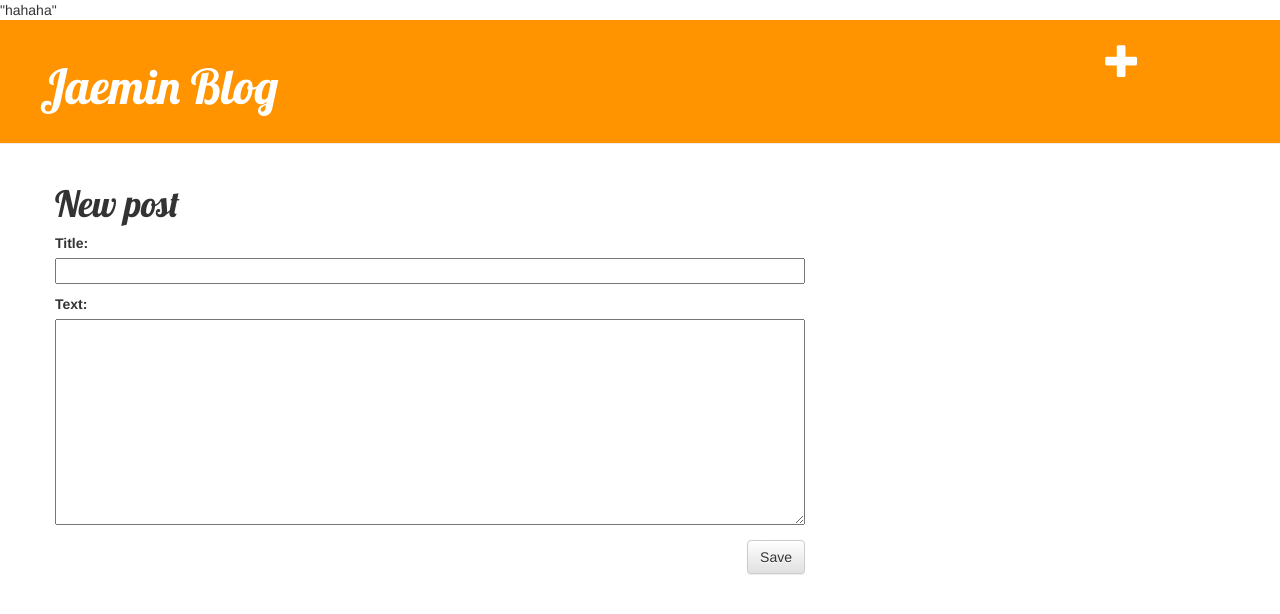
After one commit to jaeminjung/secondDjango, a Django app: page /post/new/ in a window 1280 px wide. The commit adds this page. Shown: the top 614 px of the page. Run offline with Django 3.2, Linux system fonts and the light colour scheme; the visitor is signed in with stand-in values (Sample User, id 1); some libraries are stand-ins or nearby versions.

Commit message:
worked done

```diff
--- /dev/null
+++ b/blog/forms.py
@@ -0,0 +1,8 @@
+from django import forms
+from .models import Post
+
+class PostForm(forms.ModelForm):
+
+    class Meta:
+        model = Post
+        fields = ('title', 'text')
--- /dev/null
+++ b/blog/static/css/blog.css
@@ -0,0 +1,50 @@
+.page-header {
+    background-color: #ff9400;
+    margin-top: 0;
+    padding: 20px 20px 20px 40px;
+}
+
+.page-header h1, .page-header h1 a, .page-header h1 a:visited, .page-header h1 a:active {
+    color: #ffffff;
+    font-size: 36pt;
+    text-decoration: none;
+}
+
+.content {
+    margin-left: 40px;
+}
+
+h1, h2, h3, h4 {
+    font-family: 'Lobster', cursive;
+}
+
+.date {
+    color: #828282;
+}
+
+.save {
+    float: right;
+}
+
+.post-form textarea, .post-form input {
+    width: 100%;
+}
+
+.top-menu, .top-menu:hover, .top-menu:visited {
+    color: #ffffff;
+    float: right;
+    font-size: 26pt;
+    margin-right: 20px;
+}
+
+.post {
+    margin-bottom: 70px;
+}
+
+.post h1 a, .post h1 a:visited {
+    color: #000000;
+}
+
+.glyphicon {
+    margin-right: 100px;
+}
--- /dev/null
+++ b/blog/templates/blog/base.html
@@ -0,0 +1,37 @@
+{% load staticfiles %}
+
+<!DOCTYPE html>
+<html lang="en">
+    <head>
+        <meta charset="UTF-8">
+        <title>Jaemin's Website</title>
+
+        <link href="//fonts.googleapis.com/css?family=Lobster&subset=latin,latin-ext" rel="stylesheet" type="text/css">
+        <link rel="stylesheet" href="//maxcdn.bootstrapcdn.com/bootstrap/3.2.0/css/bootstrap.min.css">
+        <link rel="stylesheet" href="//maxcdn.bootstrapcdn.com/bootstrap/3.2.0/css/bootstrap-theme.min.css">
+        <link rel="stylesheet" href="{% static 'css/blog.css' %}">
+
+    </head>
+
+    <body>
+    "hahaha"
+
+        <div class="page-header">
+            {% if user.is_authenticated %}
+            <a href="{% url 'post_new' %}" class="top-menu"><span class="glyphicon glyphicon-plus"></span></a>
+            {% endif %}
+            <h1><a href="{% url 'post_list' %}">Jaemin Blog</a></h1>
+        </div>
+
+
+        <div class="content container">
+            <div class="row">
+                <div class="col-md-8">
+                    {% block content %}
+                    {% endblock %}
+                </div>
+            </div>
+        </div>
+
+    </body>
+</html>
--- /dev/null
+++ b/blog/templates/blog/post_edit.html
@@ -0,0 +1,9 @@
+{% extends 'blog/base.html' %}
+
+{% block content %}
+    <h1>New post</h1>
+    <form method="POST" class="post-form">{% csrf_token %}
+        {{ form.as_p }}
+        <button type="submit" class="save btn btn-default">Save</button>
+    </form>
+{% endblock %}
--- a/blog/urls.py
+++ b/blog/urls.py
@@ -3,4 +3,7 @@ from . import views
 
 urlpatterns = [
     url(r'^$', views.post_list, name='post_list'),
+    url(r'^post/(?P<pk>\d+)/$', views.post_detail, name='post_detail'),
+    url(r'^post/new/$', views.post_new, name='post_new'),
+    url(r'^post/(?P<pk>\d+)/edit/$', views.post_edit, name='post_edit'),
 ]
--- a/blog/views.py
+++ b/blog/views.py
@@ -1,7 +1,42 @@
-from django.shortcuts import render
+from django.shortcuts import render, get_object_or_404, redirect
+from .models import Post
+from django.utils import timezone
+from .forms import PostForm
 
 # Create your views here.
 
 
 def post_list(request):
-    return render(request, 'blog/post_list.html', {})
+    posts = Post.objects.all()
+    return render(request, 'blog/post_list.html', {'posts' : posts})
+
+def post_detail(request, pk):
+    post = get_object_or_404(Post, pk=pk)
+    return render(request, 'blog/post_detail.html', {'post':post})
+
+def post_new(request):
+    if request.method == "POST":
+        form = PostForm(request.POST)
+        if form.is_valid():
+            post = form.save(commit=False)
+            post.author = request.user
+            post.published_date = timezone.now()
+            post.save()
+            return redirect('post_detail', pk=post.pk)
+    else:
+        form = PostForm()
+    return render(request, 'blog/post_edit.html', {'form': form})
+
+def post_edit(request, pk):
+    post = get_object_or_404(Post, pk=pk)
+    if request.method == "POST":
+        form = PostForm(request.POST, instance=post)
+        if form.is_valid():
+            post = form.save(commit=False)
+            post.author = request.user
+            post.published_date = timezone.now()
+            post.save()
+            return redirect('post_detail', pk=post.pk)
+    else:
+        form = PostForm(instance=post)
+    return render(request, 'blog/post_edit.html', {'form': form})
```
Also changed, not shown: blog/templates/blog/post_detail.html (added, +18 -0 lines), blog/templates/blog/post_list.html (+12 -23 lines).
